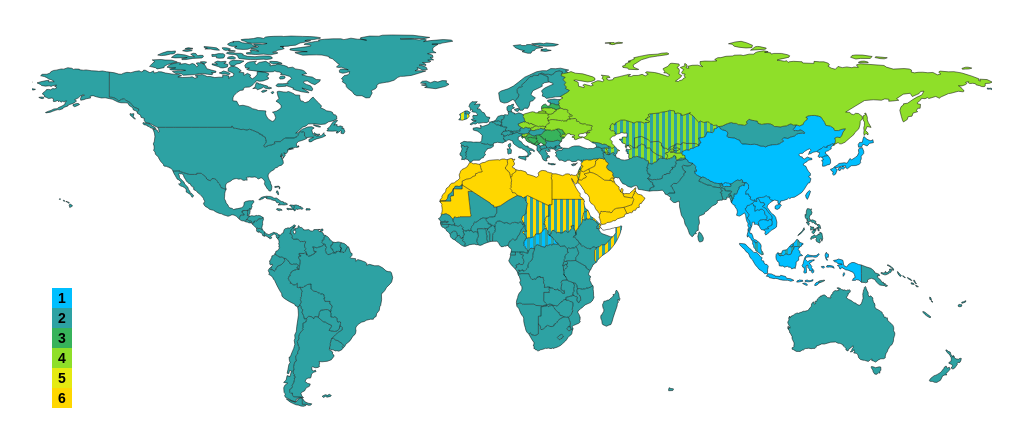
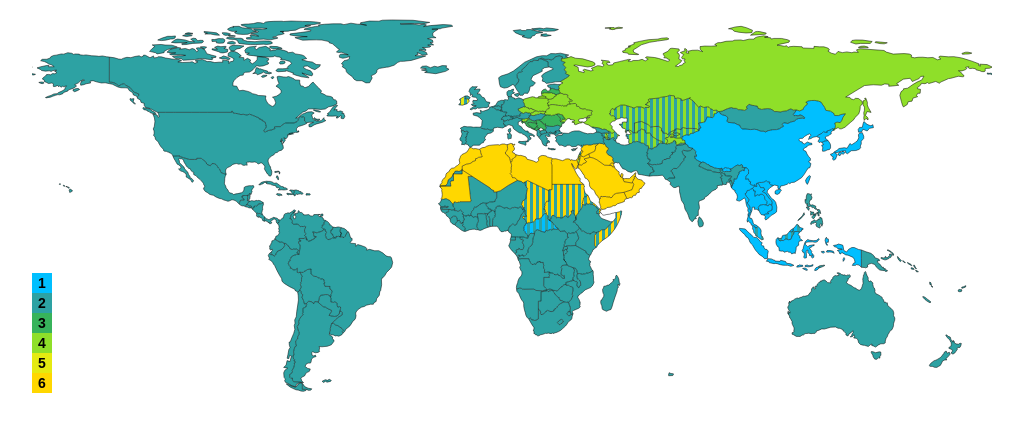
Before and after one commit to darosh/plural-forms-by-country, a website: page index.html in a window 1280 px wide. Shown: the part 80-526 px from the top of the page, without its empty margins (8-1031 px from the left). Drawn offline with nearby package versions, Linux system fonts and the light colour scheme.

Commit message:
clip & fix

```diff
--- a/index.html
+++ b/index.html
@@ -15,31 +15,25 @@
 <script src="//d3js.org/d3.v4.min.js"></script>
 <script src="//unpkg.com/topojson-client@3.0.0"></script>
 <script>
+    var width = 960;
+    var height = 480;
 
-    var width = 960,
-        height = 480;
+    var clip = [[0, 960], [15, 390]];
 
     var projection = d3.geoEquirectangular()
-        .clipExtent([[0, 0], [width, height - 75]])
+        .clipExtent([[0, 0], [width, clip[1][1]]])
         .scale(height / Math.PI)
         .rotate([-10])
-        .translate([width / 2, height / 2]);
+        .translate([width / 2, height / 2 - clip[1][0]]);
 
     var path = d3.geoPath()
         .projection(projection);
 
-    var graticule = d3.geoGraticule();
-
     var svg = d3.select('body').append('svg')
         .attr('width', width)
-        .attr('height', height);
+        .attr('height', clip[1][1] - clip[1][0]);
 
     var defs = svg.append('defs');
-
-    svg.append('path')
-        .datum(graticule)
-        .attr('class', 'graticule')
-        .attr('d', path);
 
     d3.queue()
         .defer(d3.json, './data/world.json')
@@ -68,7 +62,7 @@
             .attr('d', path);
 
         var ls = 20;
-        var lp = [20, 270];
+        var lp = [0, clip[1][1] - clip[1][0] - 6 * ls];
 
         svg.selectAll('.legend')
             .data(d3.range(1, 7))
```
